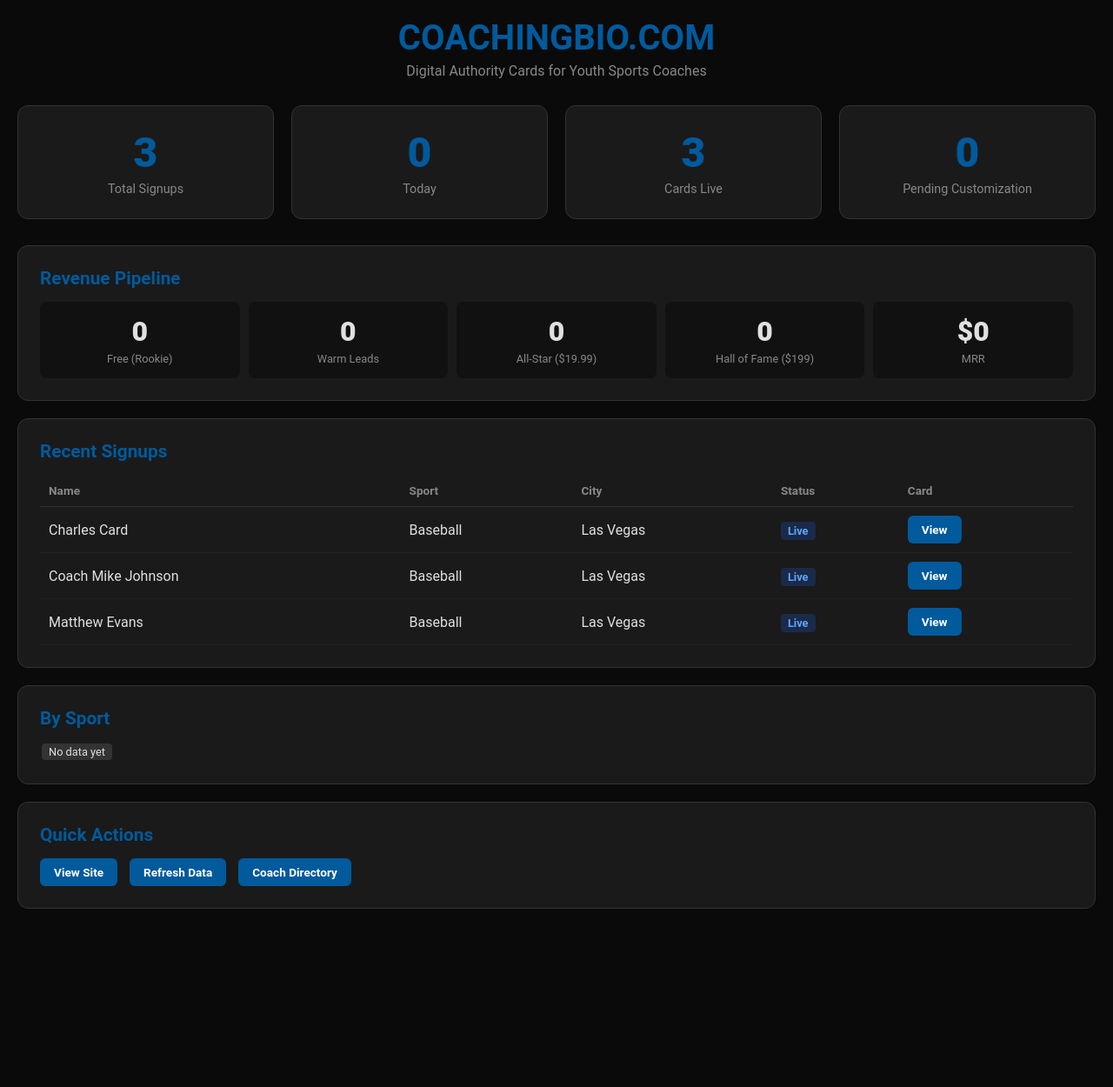
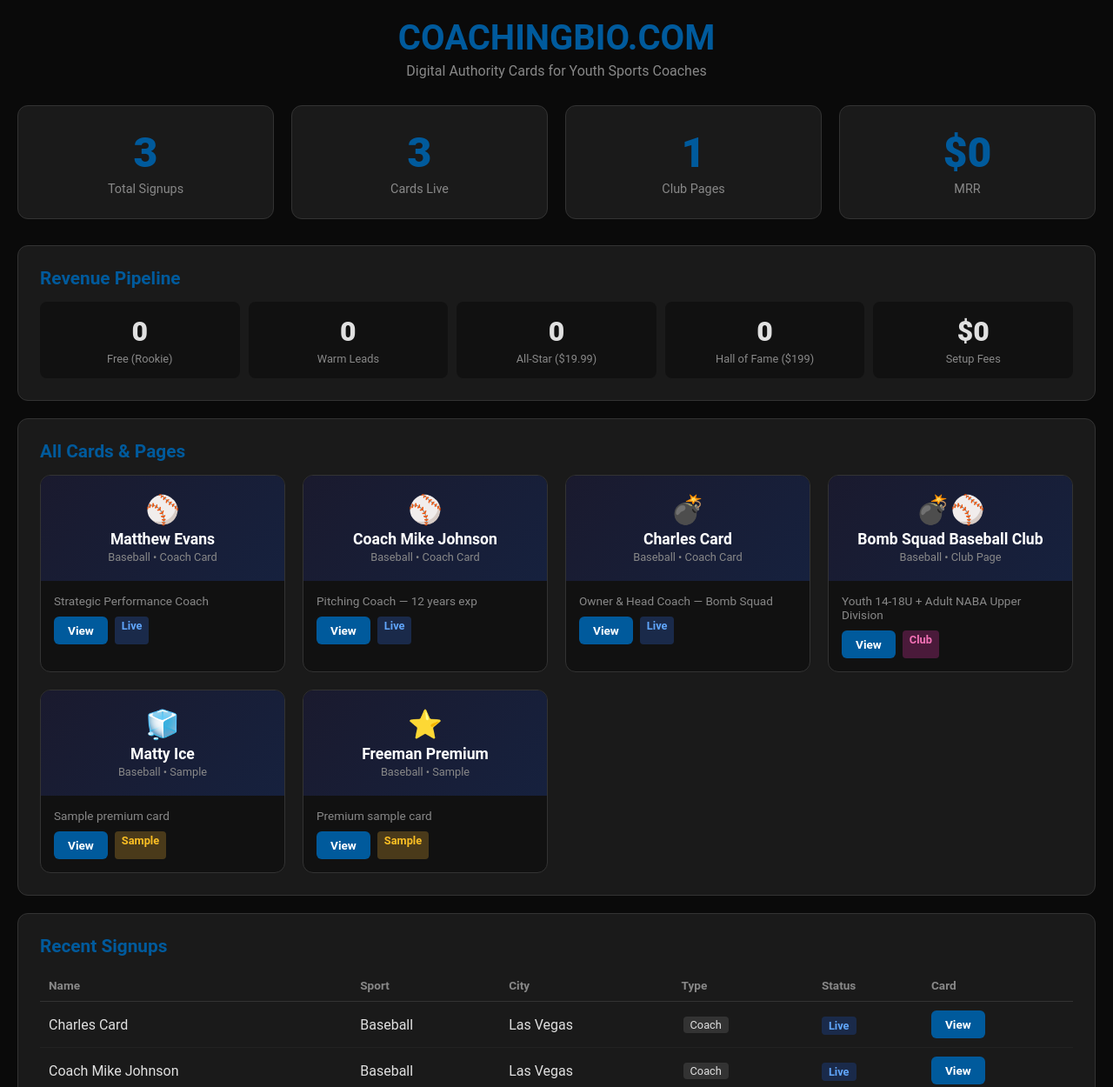
Before and after one commit to biggmattylv/coaching-bio-master, a website: page dist/dashboard.html in a window 1280 px wide. Shown: the top 1250 px of the page at 87% size. Before the commit the page ends 1085 px from the top, so only its background shows below. Drawn offline with Linux system fonts and the light colour scheme.

Commit message:
Sophie: Dashboard with cards grid + club pages

```diff
--- a/dist/dashboard.html
+++ b/dist/dashboard.html
@@ -31,15 +31,30 @@
         .status-new { background: #1a472a; color: #4ade80; }
         .status-pending { background: #4a3a1a; color: #fbbf24; }
         .status-live { background: #1a2a4a; color: #60a5fa; }
+        .status-club { background: #4a1a3a; color: #f472b6; }
 
         .btn { display: inline-block; padding: 8px 16px; background: #005A9C; color: white; border-radius: 6px; text-decoration: none; font-size: 0.85em; font-weight: bold; }
         .btn:hover { background: #0077CC; }
+        .btn-accent { background: #d32f2f; }
+        .btn-accent:hover { background: #e53935; }
 
         .tag { display: inline-block; background: #333; padding: 2px 8px; border-radius: 4px; font-size: 0.8em; margin: 2px; }
+
+        .cards-grid { display: grid; grid-template-columns: repeat(auto-fill, minmax(280px, 1fr)); gap: 20px; }
+        .card-preview { background: #111; border: 1px solid #333; border-radius: 12px; overflow: hidden; transition: all 0.3s; }
+        .card-preview:hover { border-color: #005A9C; transform: translateY(-3px); box-shadow: 0 5px 20px rgba(0,0,0,0.3); }
+        .card-preview .card-header { padding: 20px; background: linear-gradient(135deg, #1a1a2e, #16213e); text-align: center; }
+        .card-preview .card-header .emoji { font-size: 2em; margin-bottom: 5px; }
+        .card-preview .card-header h3 { color: #fff; font-size: 1.1em; margin: 0; }
+        .card-preview .card-header .sport { color: #888; font-size: 0.8em; margin-top: 3px; }
+        .card-preview .card-body { padding: 15px; }
+        .card-preview .card-body p { color: #888; font-size: 0.85em; margin-bottom: 10px; }
+        .card-preview .card-actions { display: flex; gap: 8px; }
 
         @media (max-width: 768px) {
             .stats-grid { grid-template-columns: repeat(2, 1fr); }
             .pipeline { grid-template-columns: repeat(3, 1fr); }
+            .cards-grid { grid-template-columns: 1fr; }
         }
     </style>
 </head>
@@ -55,16 +70,16 @@
             <div class="label">Total Signups</div>
         </div>
         <div class="stat-card">
-            <div class="number" id="today-signups">0</div>
-            <div class="label">Today</div>
-        </div>
-        <div class="stat-card">
             <div class="number" id="cards-live">0</div>
             <div class="label">Cards Live</div>
         </div>
         <div class="stat-card">
-            <div class="number" id="pending-custom">0</div>
-            <div class="label">Pending Customization</div>
+            <div class="number" id="clubs-live">0</div>
+            <div class="label">Club Pages</div>
+        </div>
+        <div class="stat-card">
+            <div class="number" id="mrr">$0</div>
+            <div class="label">MRR</div>
         </div>
     </div>
 
@@ -88,9 +103,16 @@
                 <div class="stage-name">Hall of Fame ($199)</div>
             </div>
             <div class="pipeline-stage">
-                <div class="count" id="mrr">$0</div>
-                <div class="stage-name">MRR</div>
+                <div class="count" id="setup-fees">$0</div>
+                <div class="stage-name">Setup Fees</div>
             </div>
+        </div>
+    </div>
+
+    <div class="section">
+        <h2>All Cards & Pages</h2>
+        <div class="cards-grid" id="cards-grid">
+            <div style="grid-column: 1/-1; text-align: center; color: #666; padding: 40px;">Loading cards...</div>
         </div>
     </div>
 
@@ -102,23 +124,17 @@
                     <th>Name</th>
                     <th>Sport</th>
                     <th>City</th>
+                    <th>Type</th>
                     <th>Status</th>
                     <th>Card</th>
                 </tr>
             </thead>
             <tbody id="recent-signups">
                 <tr>
-                    <td colspan="5" style="text-align: center; color: #666;">No signups yet</td>
+                    <td colspan="6" style="text-align: center; color: #666;">No signups yet</td>
                 </tr>
             </tbody>
         </table>
-    </div>
-
-    <div class="section">
-        <h2>By Sport</h2>
-        <div id="by-sport">
-            <span class="tag">No data yet</span>
-        </div>
     </div>
 
     <div class="section">
@@ -126,17 +142,53 @@
         <a href="https://coachingbio.com" class="btn" target="_blank">View Site</a>
         <a href="#" class="btn" onclick="refreshData()" style="margin-left: 10px;">Refresh Data</a>
         <a href="/directory.html" class="btn" style="margin-left: 10px;">Coach Directory</a>
+        <a href="/bomb-squad-baseball-club.html" class="btn btn-accent" style="margin-left: 10px;" target="_blank">Bomb Squad Club</a>
     </div>
 
     <script>
-        // Load dashboard data
+        // All known cards/pages
+        const allCards = [
+            { name: "Matthew Evans", emoji: "⚾", sport: "Baseball", type: "coach", link: "matthew-evans-card.html", description: "Strategic Performance Coach" },
+            { name: "Coach Mike Johnson", emoji: "⚾", sport: "Baseball", type: "coach", link: "coach-mike-johnson.html", description: "Pitching Coach — 12 years exp" },
+            { name: "Charles Card", emoji: "💣", sport: "Baseball", type: "coach", link: "charles-card-bomb-squad.html", description: "Owner & Head Coach — Bomb Squad" },
+            { name: "Bomb Squad Baseball Club", emoji: "💣⚾", sport: "Baseball", type: "club", link: "bomb-squad-baseball-club.html", description: "Youth 14-18U + Adult NABA Upper Division" },
+            { name: "Matty Ice", emoji: "🧊", sport: "Baseball", type: "sample", link: "sample-finished.html", description: "Sample premium card" },
+            { name: "Freeman Premium", emoji: "⭐", sport: "Baseball", type: "sample", link: "premium-sample-card.html", description: "Premium sample card" }
+        ];
+
+        function renderCards() {
+            const grid = document.getElementById('cards-grid');
+            grid.innerHTML = allCards.map(card => `
+                <div class="card-preview">
+                    <div class="card-header">
+                        <div class="emoji">${card.emoji}</div>
+                        <h3>${card.name}</h3>
+                        <div class="sport">${card.sport} • ${card.type === 'club' ? 'Club Page' : card.type === 'sample' ? 'Sample' : 'Coach Card'}</div>
+                    </div>
+                    <div class="card-body">
+                        <p>${card.description}</p>
+                        <div class="card-actions">
+                            <a href="${card.link}" class="btn" target="_blank">View</a>
+                            <span class="status-badge ${card.type === 'club' ? 'status-club' : card.type === 'sample' ? 'status-pending' : 'status-live'}">${card.type === 'club' ? 'Club' : card.type === 'sample' ? 'Sample' : 'Live'}</span>
+                        </div>
+                    </div>
+                </div>
+            `).join('');
+
+            // Update stats
+            const coaches = allCards.filter(c => c.type === 'coach').length;
+            const clubs = allCards.filter(c => c.type === 'club').length;
+            document.getElementById('cards-live').textContent = coaches;
+            document.getElementById('clubs-live').textContent = clubs;
+            document.getElementById('total-signups').textContent = coaches;
+        }
+
         function refreshData() {
+            renderCards();
+
             fetch('/coaches.json')
                 .then(r => r.json())
                 .then(coaches => {
-                    document.getElementById('total-signups').textContent = coaches.length;
-                    document.getElementById('cards-live').textContent = coaches.length;
-
                     const tbody = document.getElementById('recent-signups');
                     if (coaches.length > 0) {
                         tbody.innerHTML = coaches.slice(-10).reverse().map(c => `
@@ -144,6 +196,7 @@
                                 <td>${c.name}</td>
                                 <td>${c.sport || '—'}</td>
                                 <td>${c.city || '—'}</td>
+                                <td><span class="tag">Coach</span></td>
                                 <td><span class="status-badge status-live">Live</span></td>
                                 <td><a href="${c.link}" class="btn" target="_blank">View</a></td>
                             </tr>
@@ -153,8 +206,9 @@
                 .catch(err => console.log('Data load error:', err));
         }
 
+        renderCards();
         refreshData();
-        setInterval(refreshData, 60000); // Refresh every minute
+        setInterval(refreshData, 60000);
     </script>
 </body>
 </html>
```
